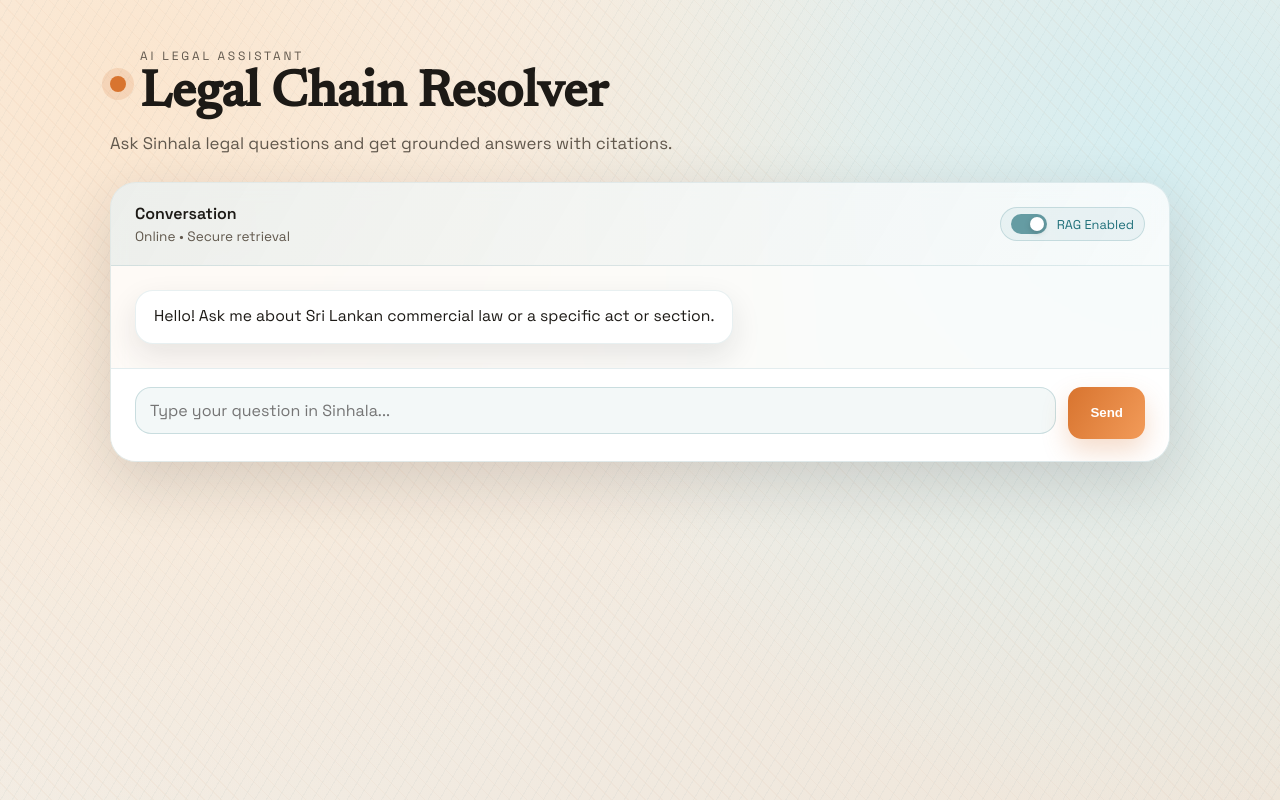
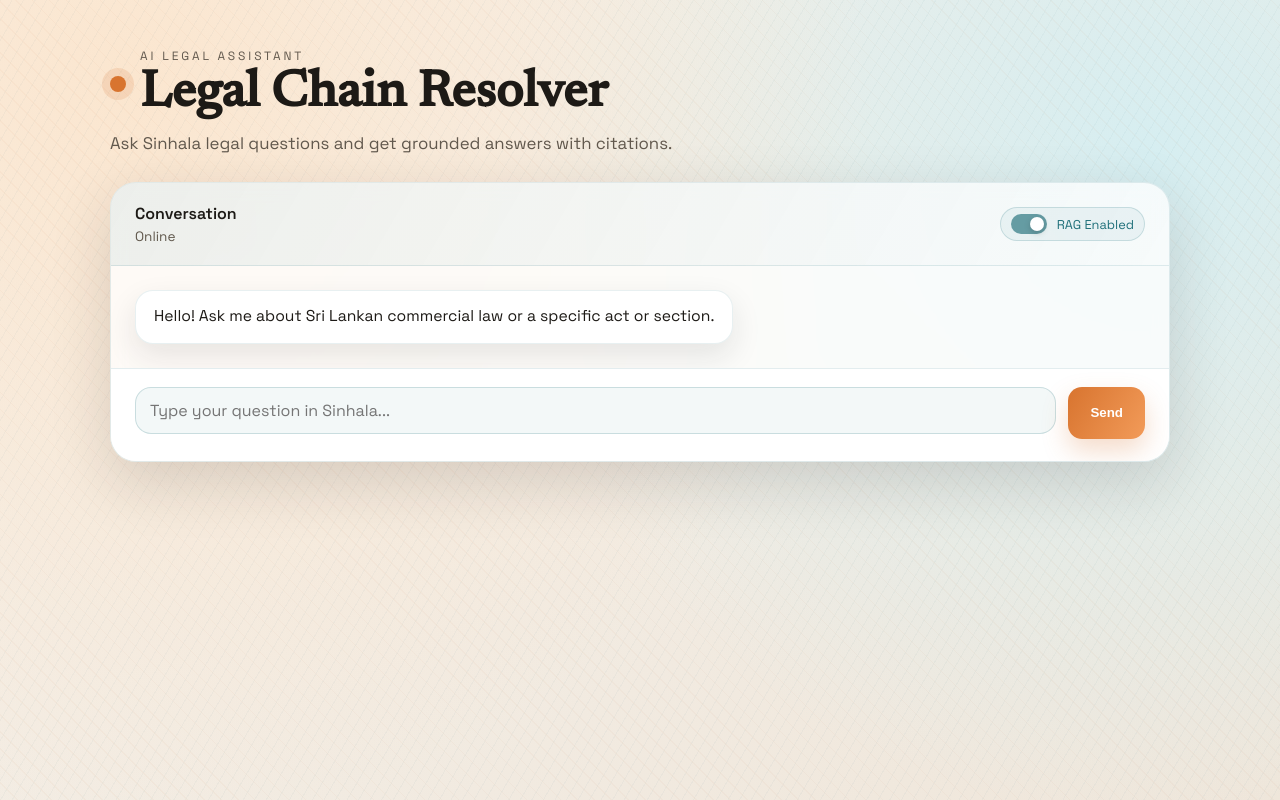
Before and after one commit to cepdnaclk/e20-4yp-AI-legal-chain-resolver-II, a Flask app: page / in a window 1280 px wide. Run offline with Flask 3, Linux system fonts and the light colour scheme.

Commit message:
Remove redundant text from chat status in index.html

```diff
--- a/code/templates/index.html
+++ b/code/templates/index.html
@@ -26,7 +26,7 @@
         <div class="chat-header">
           <div>
             <p class="chat-title">Conversation</p>
-            <p class="chat-status">Online • Secure retrieval</p>
+            <p class="chat-status">Online </p>
           </div>
           <label class="rag-toggle">
             <input id="ragToggle" type="checkbox" checked />
```
